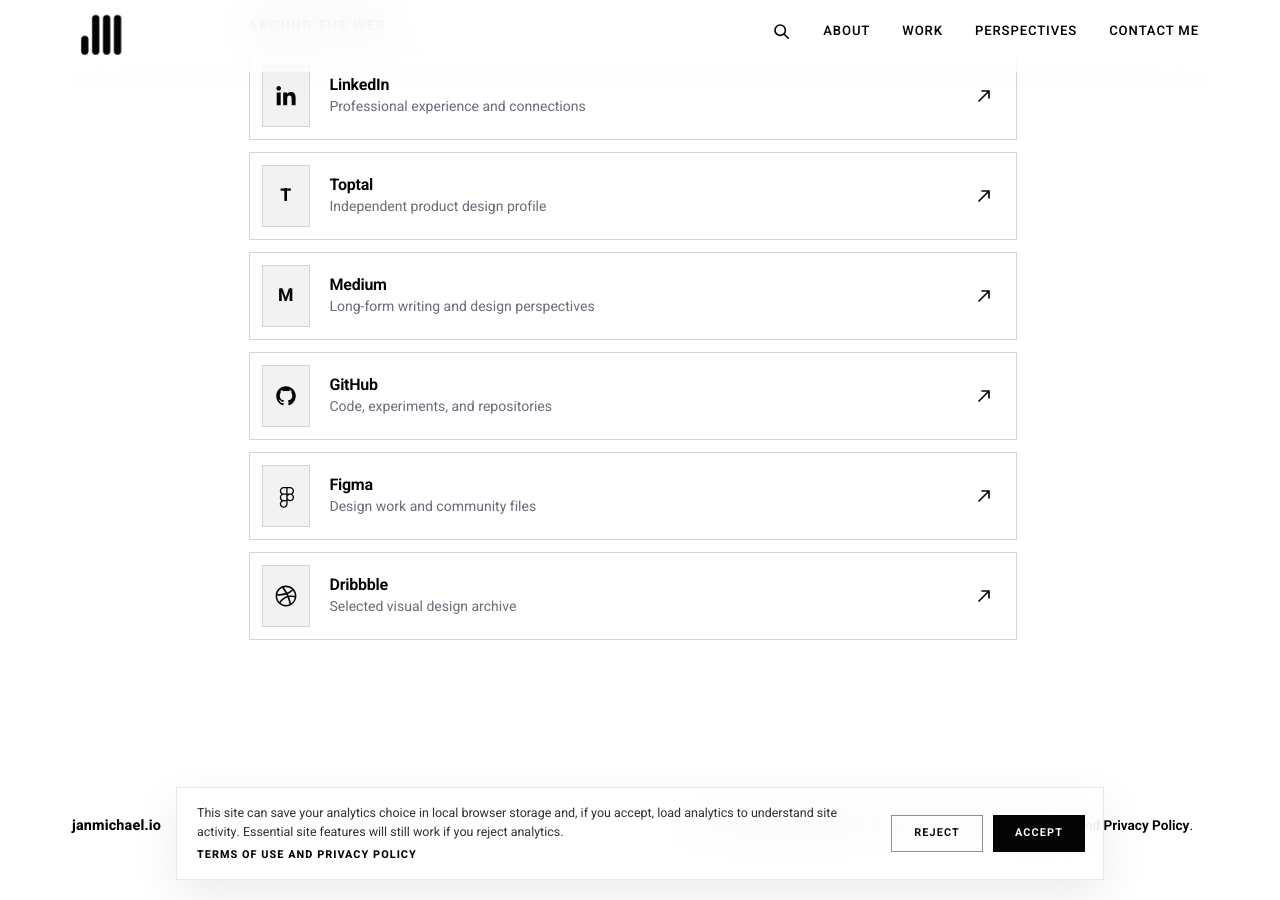
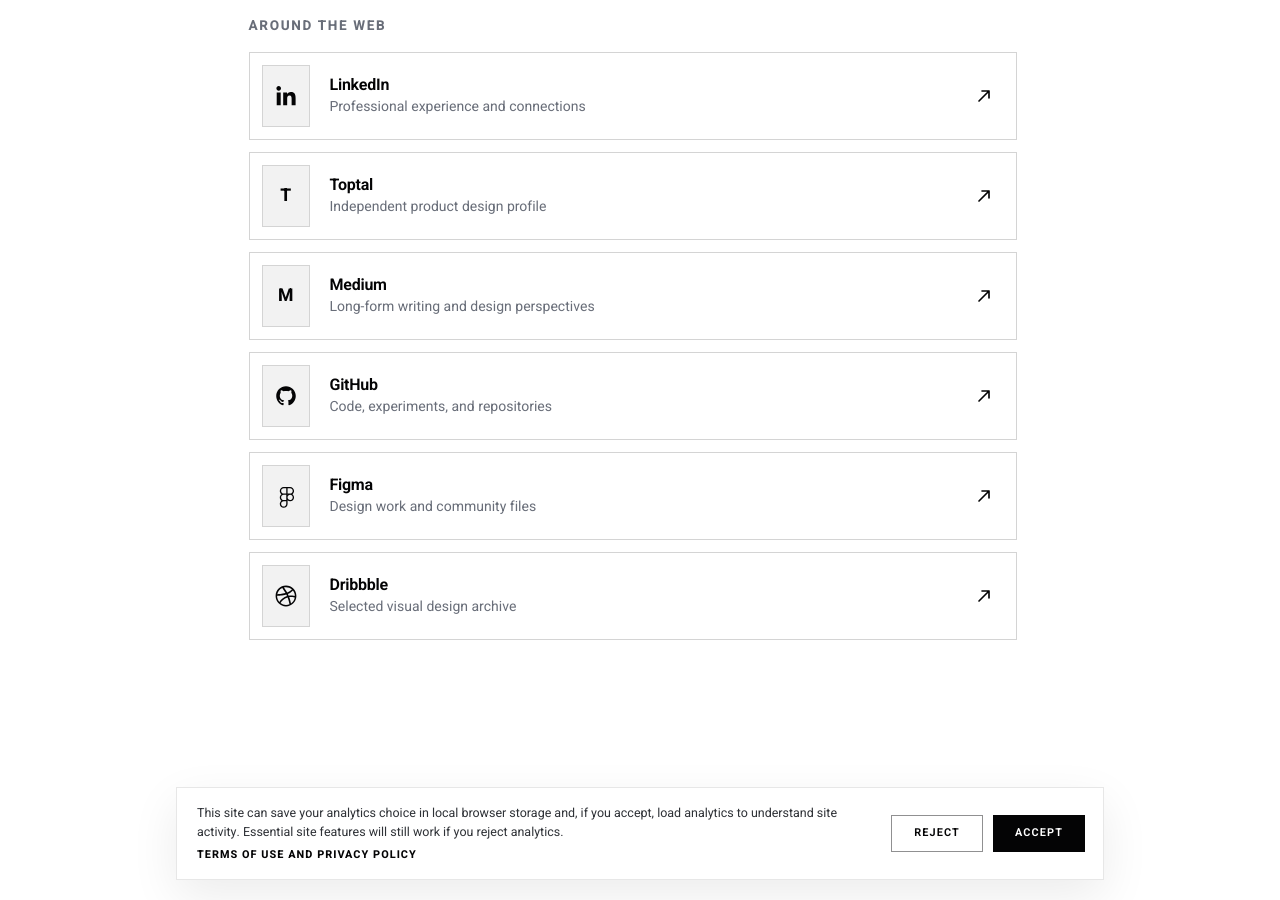
Before and after one commit to jmwii1981/portfolio_jekyll, a Jekyll site: the page built from links.markdown, in a window 1280 px wide and 900 px high, scrolled down 822 px. Built offline with Jekyll 4.4.1, drawn with Linux system fonts in a browser that asks for light colours.

Commit message:
Make links page standalone

```diff
--- a/_layouts/page.html
+++ b/_layouts/page.html
@@ -415,11 +415,15 @@
 </head>
 <body class="body{% if page.url == '/work/' or page.layout == 'project' %} body--work{% endif %}">
 <a class="a skip-link" href="#main-content">Skip to main content</a>
+{% unless page.url == '/links/' %}
 {% include header.html %}
+{% endunless %}
 
 {{ content }}
 
 {% include consent-banner.html %}
+{% unless page.url == '/links/' %}
 {% include footer.html %}
+{% endunless %}
 </body>
 </html>
```
Also changed, not shown: scripts/audit-site.rb (+8 -1 lines).
